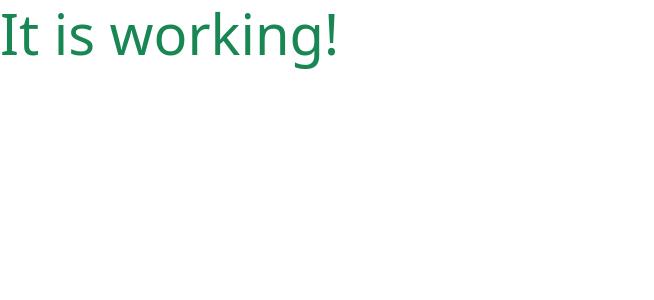
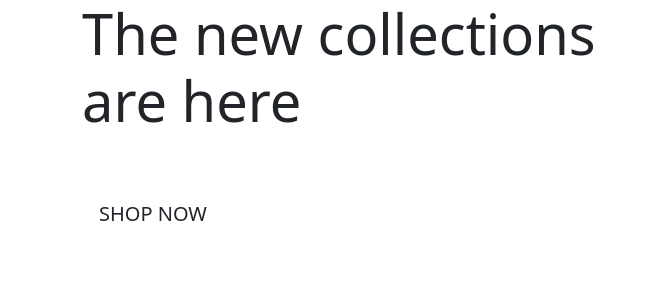
Before and after one commit to slavabdev/e_shop_v1, a Django app: page / in a window 1280 px wide. Shown: the top 300 px of the page, without its empty margins (0-654 px from the left). Run offline with Django 3.2, Linux system fonts and the light colour scheme.

Commit message:
added homepage content

```diff
--- a/home/templates/home/index.html
+++ b/home/templates/home/index.html
@@ -2,8 +2,32 @@
 
 {% load static %}
 
+{% block page_header %}
+<div class="container header-container">
+    <div class="row">
+        <div class="col">
+
+        </div>
+    </div>
+</div>
+
+{% endblock %}
+
 {% block content %}
 
-<h1 class="display-4 text-success">It is working!</h1>
+<div class="container h-100">
+    <div class="row h-100">
+        <div class="col-7 col-md-6 my-auto">
+            <h1 class="display-4 logo-font text-black">
+                The new collections are here
+            </h1>
+            <div class="my-5">
+                <h4>
+                    <a href="" class="shop-now-button btn btn-lg rounded-0 text-uppercase py-3">Shop now</a>
+                </h4>
+            </div>
+        </div>
+    </div>
+</div>
 
 {% endblock %}
```
